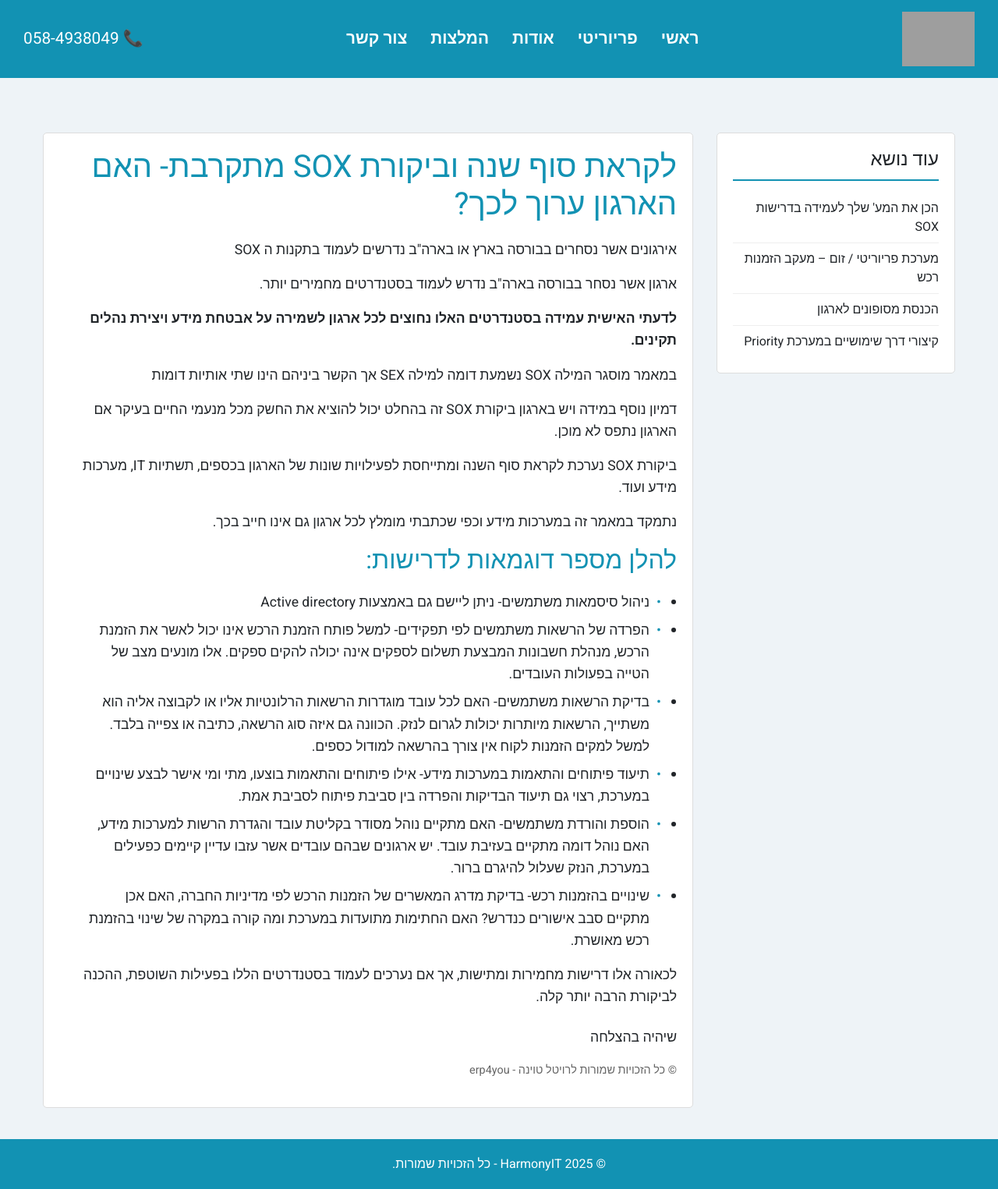
After one commit to gilos123/Hamrmony, a Django app: page /priority/SOX_requirements/ in a window 1280 px wide. The commit adds this page. Shown: the whole page at 78% size. Run offline with Django 5.2, Linux system fonts and the light colour scheme; some libraries are stand-ins or nearby versions; grey boxes are pictures that could not be loaded.

Commit message:
priority3

```diff
--- /dev/null
+++ b/harmonyApp/templates/harmonyApp/SOX_requirements.html
@@ -0,0 +1,215 @@
+{% load static %}
+<!DOCTYPE html>
+<html lang="he" dir="rtl">
+  <head>
+    <meta charset="UTF-8">
+    <title>הכן את המע' שלך לעמידה בדרישות SOX</title>
+    <link href="https://fonts.googleapis.com/css2?family=Heebo&display=swap" rel="stylesheet">
+    <link
+      href="https://cdn.jsdelivr.net/npm/bootstrap@5.3.0/dist/css/bootstrap.min.css"
+      rel="stylesheet"
+    >
+    <link
+      rel="stylesheet"
+      href="https://cdnjs.cloudflare.com/ajax/libs/font-awesome/6.5.1/css/all.min.css"
+    >
+    <link rel="shortcut icon" href="{% static 'fvaion-next.ico' %}">
+    <style>
+      * {
+        font-family: "Heebo", sans-serif;
+        box-sizing: border-box;
+      }
+
+      body {
+        background-color: #eef3f7;
+        padding-top: 130px; /* Space for fixed header */
+      }
+
+      /* Header */
+      header {
+        position: fixed;
+        top: 0; left: 0;
+        width: 100%;
+        background-color: #1292b3;
+        color: #fff;
+        padding: 15px 30px;
+        display: flex;
+        justify-content: space-between;
+        align-items: center;
+        z-index: 1000;
+      }
+      .logo img {
+        height: 70px;
+      }
+      nav ul {
+        display: flex;
+        gap: 30px;
+        list-style: none;
+        margin: 0;
+        padding: 0;
+      }
+      nav ul li a {
+        color: white;
+        font-weight: bold;
+        font-size: 1.3em;
+        text-decoration: none;
+      }
+      .phone {
+        font-size: 1.3em;
+      }
+
+      /* Main Container */
+      .main-container {
+        max-width: 1200px;
+        margin: 40px auto;
+        display: flex;
+        gap: 30px;
+        padding: 0 15px;
+      }
+      /* Sidebar */
+      .main-container .sidebar {
+        flex: 1;
+        background-color: #fff;
+        border: 1px solid #ddd;
+        padding: 20px;
+        border-radius: 5px;
+        height: fit-content;
+      }
+      .main-container .sidebar h4 {
+        border-bottom: 2px solid #1292b3;
+        padding-bottom: 10px;
+        margin-bottom: 15px;
+      }
+      .main-container .sidebar ul {
+        list-style: none;
+        padding: 0;
+        margin: 0;
+      }
+      .main-container .sidebar ul li {
+        padding: 8px 0;
+        border-bottom: 1px solid #eee;
+      }
+      .main-container .sidebar ul li:last-child {
+        border-bottom: none;
+      }
+      /* Main Content */
+      .main-container .content {
+        flex: 3;
+        background-color: #fff;
+        border: 1px solid #ddd;
+        padding: 20px;
+        border-radius: 5px;
+      }
+      .main-container .content h1,
+      .main-container .content h2 {
+        color: #1292b3;
+        margin-bottom: 20px;
+      }
+      .main-container .content p,
+      .main-container .content ul {
+        font-size: 1.1em;
+        line-height: 1.6;
+      }
+      .main-container .content ul {
+        padding-right: 20px;
+      }
+      .main-container .content ul li {
+        margin-bottom: 8px;
+        position: relative;
+        padding-right: 15px;
+      }
+      .main-container .content ul li::before {
+        content: "•";
+        position: absolute;
+        right: 0;
+        color: #1292b3;
+      }
+
+      /* Footer */
+      footer {
+        text-align: center;
+        background-color: #1292b3;
+        color: white;
+        padding: 20px;
+        margin-top: 40px;
+      }
+    </style>
+  </head>
+  <body>
+    <!-- Header -->
+    <header>
+      <div class="logo">
+        <img
+          src="https://harmony-it.co.il/wp-content/uploads/2018/03/logo-Harmony-IT-768x210.jpg"
+          alt="HarmonyIT Logo"
+        >
+      </div>
+      <nav>
+        <ul>
+          <li><a href="{% url 'home' %}">ראשי</a></li>
+          <li><a href="{% url 'priority' %}">פריוריטי</a></li>
+          <li><a href="{% url 'about' %}">אודות</a></li>
+          <li><a href="{% url 'recommendation' %}">המלצות</a></li>
+          <li><a href="{% url 'contact' %}?next=/">צור קשר</a></li>
+        </ul>
+      </nav>
+      <div class="phone">📞 058-4938049</div>
+    </header>
+
+    <!-- Main Container -->
+    <div class="main-container">
+      <!-- Sidebar -->
+      <aside class="sidebar">
+        <h4>עוד נושא</h4>
+        <ul>
+          <li>הכן את המע' שלך לעמידה בדרישות SOX</li>
+          <li>מערכת פריוריטי / זום – מעקב הזמנות רכש</li>
+          <li>הכנסת מסופונים לארגון</li>
+          <li>קיצורי דרך שימושיים במערכת Priority</li>
+        </ul>
+      </aside>
+
+      <!-- Main Text Content -->
+      <article class="content">
+        <h1>לקראת סוף שנה וביקורת SOX מתקרבת- האם הארגון ערוך לכך?</h1>
+        <p>אירגונים אשר נסחרים בבורסה בארץ או בארה"ב נדרשים לעמוד בתקנות ה SOX</p>
+        <p>ארגון אשר נסחר בבורסה בארה"ב נדרש לעמוד בסטנדרטים מחמירים יותר.</p>
+        <p>
+          <strong>
+            לדעתי האישית עמידה בסטנדרטים האלו נחוצים לכל ארגון לשמירה על אבטחת מידע ויצירת נהלים תקינים.
+          </strong>
+        </p>
+        <p>במאמר מוסגר המילה SOX נשמעת דומה למילה SEX אך הקשר ביניהם הינו שתי אותיות דומות</p>
+        <p>
+          דמיון נוסף במידה ויש בארגון ביקורת SOX זה בהחלט יכול להוציא את החשק מכל מנעמי החיים בעיקר אם הארגון נתפס לא מוכן.
+        </p>
+        <p>
+          ביקורת SOX נערכת לקראת סוף השנה ומתייחסת לפעילויות שונות של הארגון בכספים, תשתיות IT, מערכות מידע ועוד.
+        </p>
+        <p>
+          נתמקד במאמר זה במערכות מידע וכפי שכתבתי מומלץ לכל ארגון גם אינו חייב בכך.
+        </p>
+        <h2>להלן מספר דוגמאות לדרישות:</h2>
+        <ul>
+          <li>ניהול סיסמאות משתמשים- ניתן ליישם גם באמצעות Active directory</li>
+          <li>הפרדה של הרשאות משתמשים לפי תפקידים- למשל פותח הזמנת הרכש אינו יכול לאשר את הזמנת הרכש, מנהלת חשבונות המבצעת תשלום לספקים אינה יכולה להקים ספקים. אלו מונעים מצב של הטייה בפעולות העובדים.</li>
+          <li>בדיקת הרשאות משתמשים- האם לכל עובד מוגדרות הרשאות הרלונטיות אליו או לקבוצה אליה הוא משתייך, הרשאות מיותרות יכולות לגרום לנזק. הכוונה גם איזה סוג הרשאה, כתיבה או צפייה בלבד. למשל למקים הזמנות לקוח אין צורך בהרשאה למודול כספים.</li>
+          <li>תיעוד פיתוחים והתאמות במערכות מידע- אילו פיתוחים והתאמות בוצעו, מתי ומי אישר לבצע שינויים במערכת, רצוי גם תיעוד הבדיקות והפרדה בין סביבת פיתוח לסביבת אמת.</li>
+          <li>הוספת והורדת משתמשים- האם מתקיים נוהל מסודר בקליטת עובד והגדרת הרשות למערכות מידע, האם נוהל דומה מתקיים בעזיבת עובד. יש ארגונים שבהם עובדים אשר עזבו עדיין קיימים כפעילים במערכת, הנזק שעלול להיגרם ברור.</li>
+          <li>שינויים בהזמנות רכש- בדיקת מדרג המאשרים של הזמנות הרכש לפי מדיניות החברה, האם אכן מתקיים סבב אישורים כנדרש? האם החתימות מתועדות במערכת ומה קורה במקרה של שינוי בהזמנת רכש מאושרת.</li>
+        </ul>
+        <p>
+          לכאורה אלו דרישות מחמירות ומתישות, אך אם נערכים לעמוד בסטנדרטים הללו בפעילות השוטפת, ההכנה לביקורת הרבה יותר קלה.
+        </p>
+        <p class="mt-4">שיהיה בהצלחה</p>
+        <p style="font-size:0.9em; color:#666;">© כל הזכויות שמורות לרויטל טוינה - erp4you</p>
+      </article>
+    </div>
+
+    <footer>
+      © 2025 HarmonyIT - כל הזכויות שמורות.
+    </footer>
+
+    <script src="https://cdn.jsdelivr.net/npm/bootstrap@5.3.0/dist/js/bootstrap.bundle.min.js"></script>
+  </body>
+</html>
--- a/harmonyApp/templates/harmonyApp/contact.html
+++ b/harmonyApp/templates/harmonyApp/contact.html
@@ -143,11 +143,6 @@
       </fieldset>
     </section>
 
-    <button type="button"
-            class="btn btn-primary"
-            data-bs-toggle="modal"
-            data-bs-target="#myModal"
-            id="toggleContactBtn">הצג טופס צור קשר</button>
 
             <script>
               document.addEventListener('DOMContentLoaded', () => {
--- a/harmonyApp/urls.py
+++ b/harmonyApp/urls.py
@@ -1,10 +1,11 @@
 from django.urls import path
-from .views import index_view, contact_view, about_view, recommendation_view, priority_view
+from .views import index_view, contact_view, about_view, recommendation_view, priority_view, SOX_requirements_view
 
 urlpatterns = [
     path('', index_view, name='home'),  # this is your main page
     path('contact/', contact_view, name='contact'),
     path('about/', about_view, name='about'),
     path('recommendation/', recommendation_view, name='recommendation'),
-    path('priority/', priority_view,  name='priority')
+    path('priority/', priority_view,  name='priority'),
+    path('priority/SOX_requirements/', SOX_requirements_view,  name='SOX_requirements'),
 ]
--- a/harmonyApp/views.py
+++ b/harmonyApp/views.py
@@ -7,6 +7,9 @@ def index_view(request):
     form = ContactForm()
     return render(request, 'harmonyApp/index.html', {'form': form})
 
+def SOX_requirements_view(request):
+    form = ContactForm()
+    return render(request, 'harmonyApp/SOX_requirements.html', {'form': form})
 
 
 def priority_view(request):
```
Also changed, not shown: harmonyApp/templates/harmonyApp/recommendation.html (+148 -63 lines).
